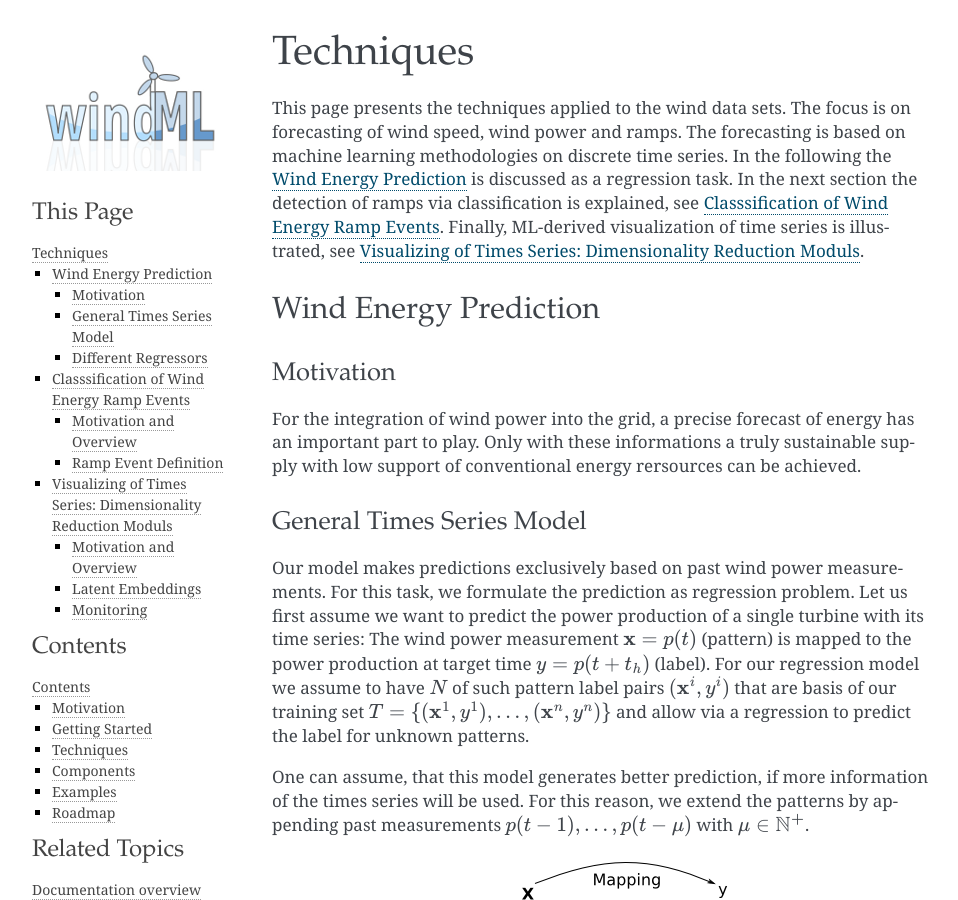
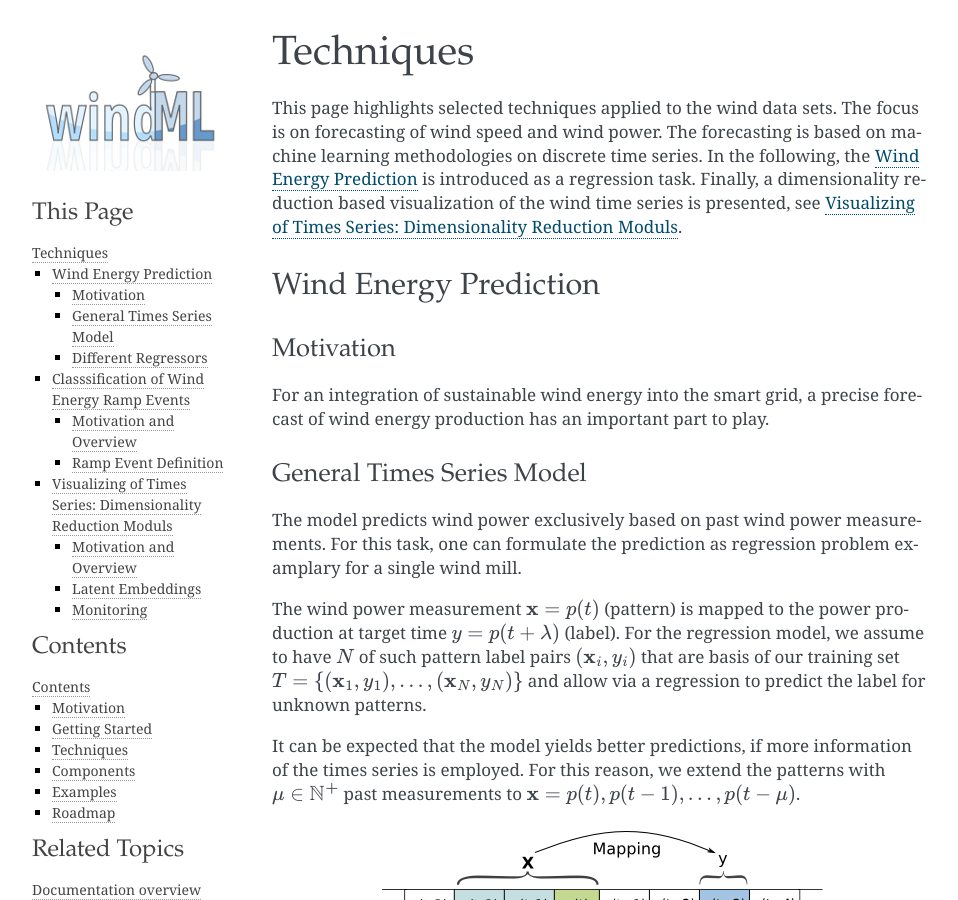
Before and after one commit to cigroup-ol/windml, a Sphinx documentation site: the page built from doc/techniques.rst, in a window 1280 px wide and 900 px high. Shown: the whole window, without its empty margins (148-1106 px from the left). Built offline with Sphinx 7.4.7, drawn with Linux system fonts in a browser that asks for light colours; formulas are drawn with MathJax 3.

Commit message:
corrected first paragraph

```diff
--- a/doc/techniques.rst
+++ b/doc/techniques.rst
@@ -3,13 +3,12 @@
 Techniques
 ==========
 
-This page presents the techniques applied to the wind data sets. The focus is
-on forecasting of wind speed, wind power and ramps. The forecasting is based on
-machine learning methodologies on discrete time series. In the following the
-:ref:`windenergyprediction` is discussed as a regression task. In the next
-section the detection of ramps via classification is explained, see
-:ref:`detectionoframps`. Finally, ML-derived visualization of time series is
-illustrated, see :ref:`visualizationoftimeseries`.
+This page highlights selected techniques applied to the wind data sets. The
+focus is on forecasting of wind speed and wind power. The forecasting is based
+on machine learning methodologies on discrete time series. In the following,
+the :ref:`windenergyprediction` is introduced as a regression task.  Finally, a
+dimensionality reduction based visualization of the wind time series is
+presented, see :ref:`visualizationoftimeseries`.
 
 .. _windenergyprediction:
 
@@ -18,30 +17,29 @@ Wind Energy Prediction
 
 Motivation
 ++++++++++
-For the integration of wind power into the grid, a precise forecast of energy
-has an important part to play. Only with these informations a truly sustainable
-supply with low support of conventional energy rersources can be achieved.
+For an integration of sustainable wind energy into the smart grid, a precise
+forecast of wind energy production has an important part to play.
 
 .. _generaltimeseriesmodel:
 
 General Times Series Model
 ++++++++++++++++++++++++++
 
-Our model makes predictions exclusively based on past wind power measurements.
-For this task, we formulate the prediction as regression problem. Let us first
-assume we want to predict the power production of a single turbine with its
-time series: The wind power measurement :math:`\mathbf{x} = p(t)` (pattern) is
-mapped to the power production at target time :math:`y = p(t+t_h)` (label).
-For our regression model we assume to have :math:`N` of such pattern label
-pairs :math:`(\mathbf{x}^i,y^i)` that are basis of our training set
-:math:`T=\{(\mathbf{x}^1,y^1),\ldots,(\mathbf{x}^n,y^n)\}` and allow via a
+The model predicts wind power exclusively based on past wind power
+measurements.  For this task, one can formulate the prediction as regression
+problem examplary for a single wind mill.
+
+The wind power measurement :math:`\mathbf{x} = p(t)` (pattern) is
+mapped to the power production at target time :math:`y = p(t+\lambda)` (label).
+For the regression model, we assume to have :math:`N` of such pattern label
+pairs :math:`(\mathbf{x}_i,y_i)` that are basis of our training set
+:math:`T=\{(\mathbf{x}_1,y_1),\ldots,(\mathbf{x}_N,y_N)\}` and allow via a
 regression to predict the label for unknown patterns.
 
-One can assume, that this model generates better prediction, if more
-information of the times series will be used. For this reason, we extend the
-patterns by appending past measurements :math:`p(t-1),\ldots, p(t-\mu)` with
-:math:`\mu \in \mathbb{N^+}`.
-
+It can be expected that the model yields better predictions, if more
+information of the times series is employed. For this reason, we extend the
+patterns with :math:`\mu \in \mathbb{N^+}` past measurements to
+:math:`\mathbf{x} = p(t), p(t - 1),\ldots, p(t - \mu)`.
 
 .. figure:: _static/genmapping.png
    :alt: General Times Series Model
```
